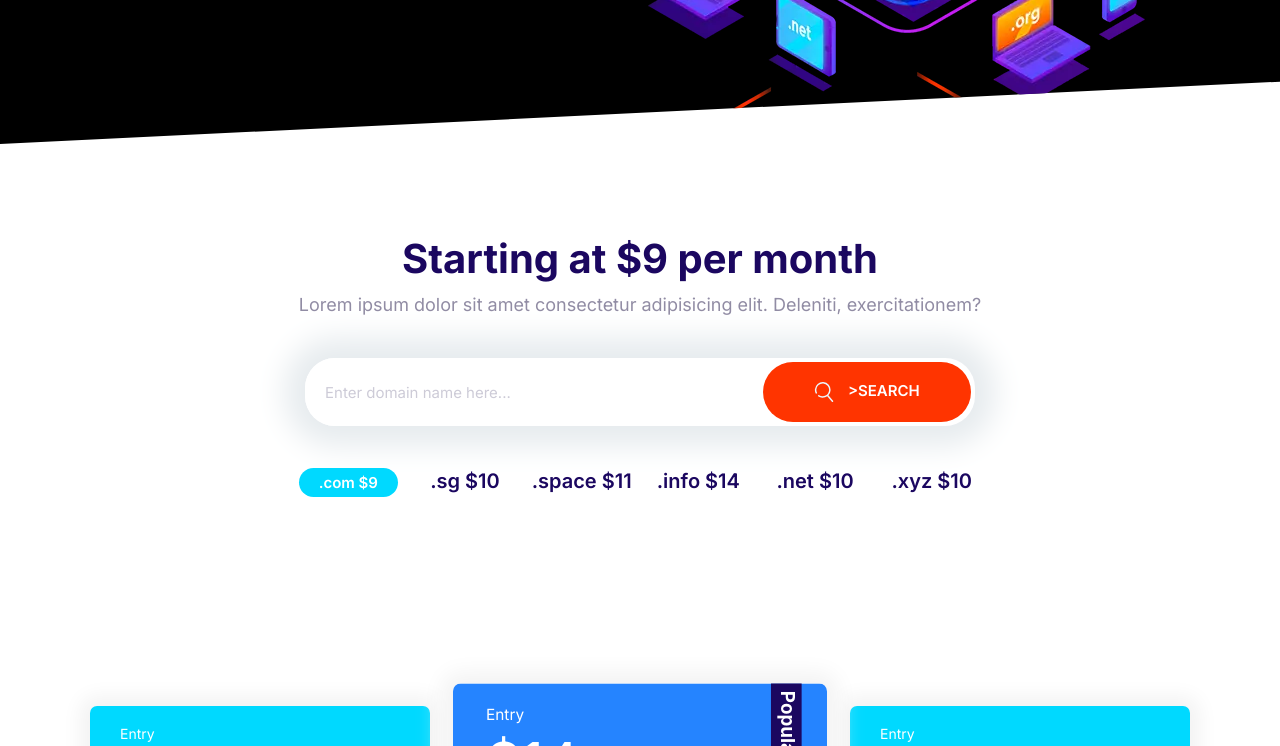
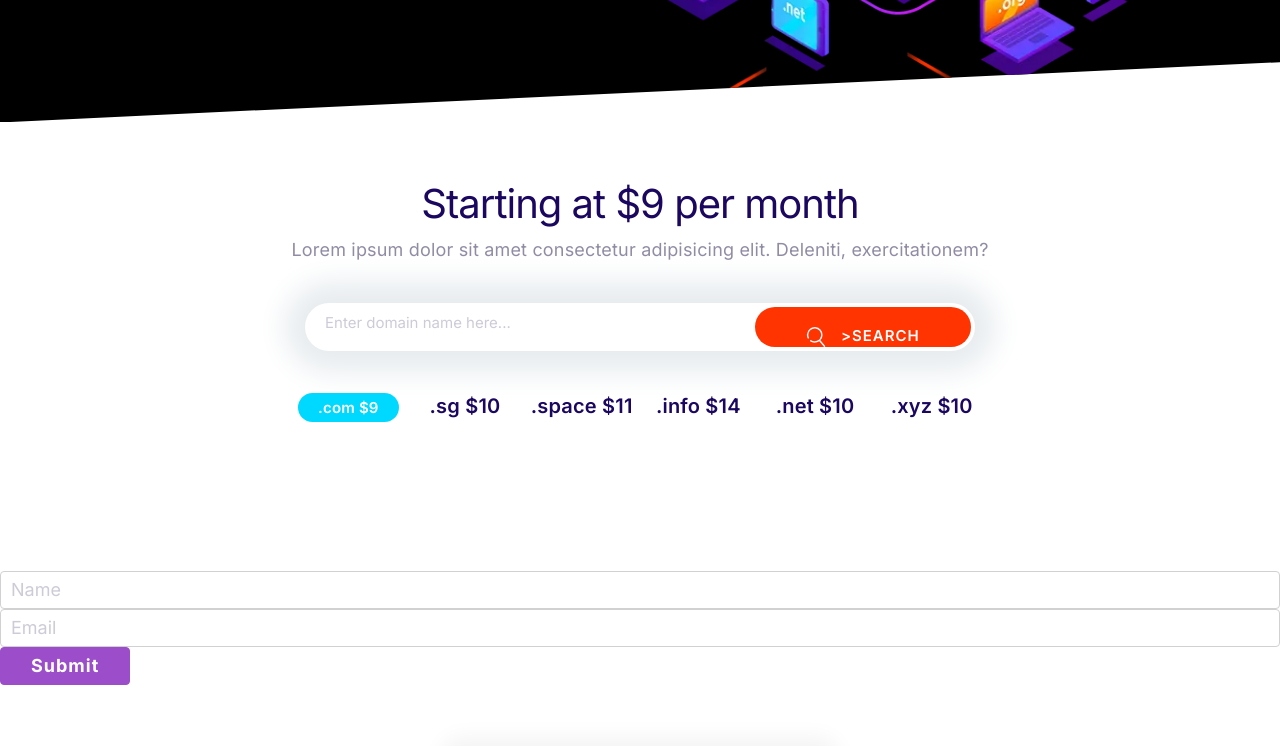
Before and after one commit to SahilAujla/moshify, a website built with Parcel: page index.html in a window 1280 px wide. Shown: the part 540-1286 px from the top of the page. Built offline with nearby package versions, Linux system fonts and the light colour scheme.

Commit message:
test to use forms with netlify.

```diff
--- a/index.html
+++ b/index.html
@@ -22,6 +22,10 @@
     <link rel="stylesheet" href="css/normalize.css" />
     <link rel="stylesheet" href="css/styles.css" />
     <link rel="stylesheet" href="https://unpkg.com/aos@next/dist/aos.css" />
+    <link
+      rel="stylesheet"
+      href="https://cdnjs.cloudflare.com/ajax/libs/milligram/1.4.1/milligram.css"
+    />
   </head>
   <body>
     <header>
@@ -92,6 +96,14 @@
         <li>.xyz $10</li>
       </ul>
     </section>
+    <form data-netlify="true" method="POST">
+      <!--action and method attributes are used to send the data to the backend in the action attribute we have to write the url of the server and in the method attribute we have to write the method which is post(form information included in http request) or get(form information included in url)(used when we have to bookmark the url so that we can come back there)-->
+      <input type="text" placeholder="Name" name="Name" />
+      <input type="email" placeholder="Email" name="Email" />
+      <!-- <input type="submit" value="Submit" />  -->
+      <!--we can either use input element of type submit to submit our form of a button of type submit but the second option is best because we cannot add icons as a submit button in input type of submit so to use a button is best-->
+      <button type="submit">Submit</button>
+    </form>
     <section data-aos="fade-up" class="block container block-plans">
       <div class="grid grid--1x3">
         <div class="plan">
```
